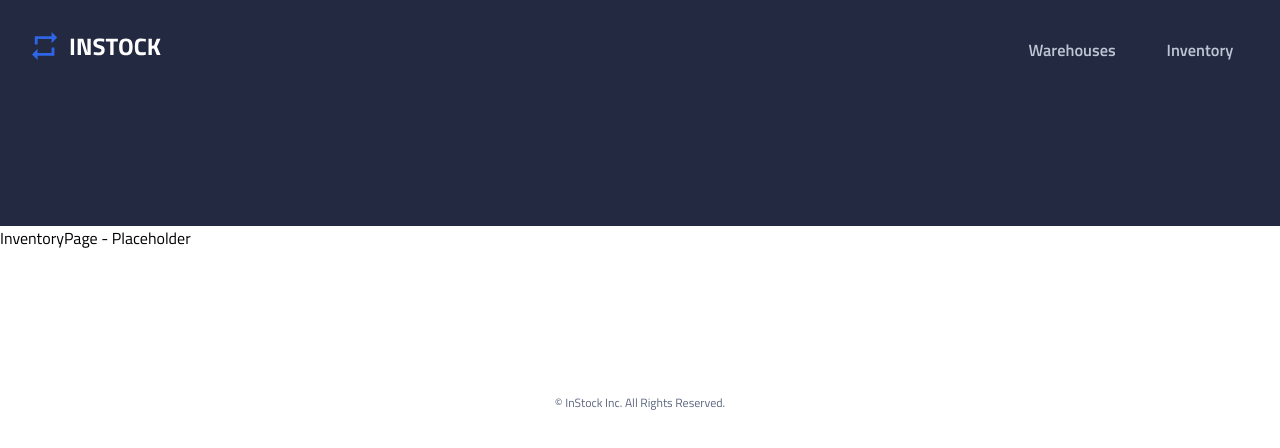
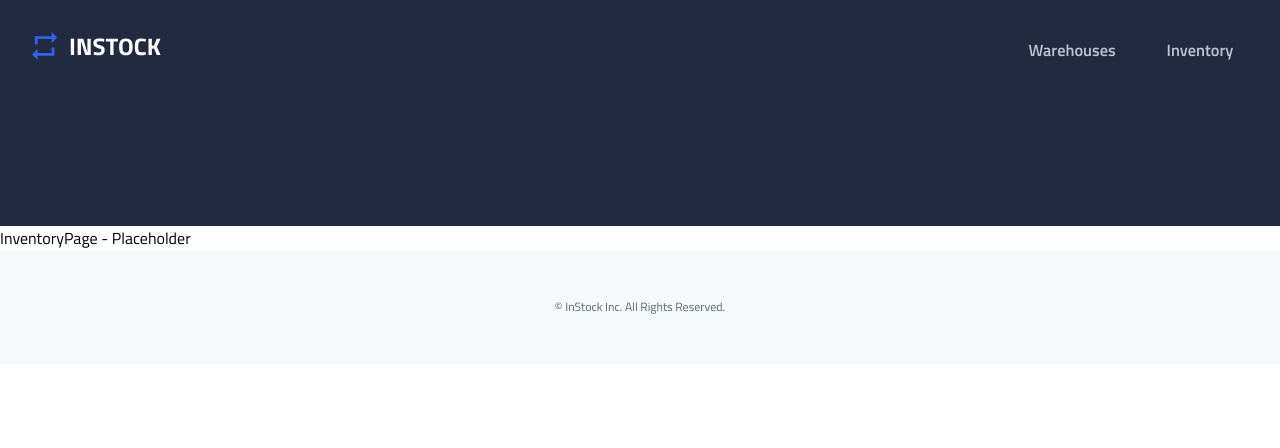
Before and after one commit to reymaa19/InStock-client, a React (Vite) app: page /inventory in a window 1280 px wide. Shown: the top 448 px of the page. Built offline with nearby package versions, Linux system fonts and the light colour scheme; the HTML template or start-up script is replaced by a standard one.

Commit message:
added background color to footer

```diff
--- a/src/components/Footer/Footer.scss
+++ b/src/components/Footer/Footer.scss
@@ -8,7 +8,8 @@
   width: 100%;
   justify-content: center;
   align-items: flex-end;
-  padding: 9rem 0 3rem 0;
+  padding: 3rem 0 3rem 0;
+  background-color: $Light-Grey;
 
   &__paragraph {
     text-align: center;
```
